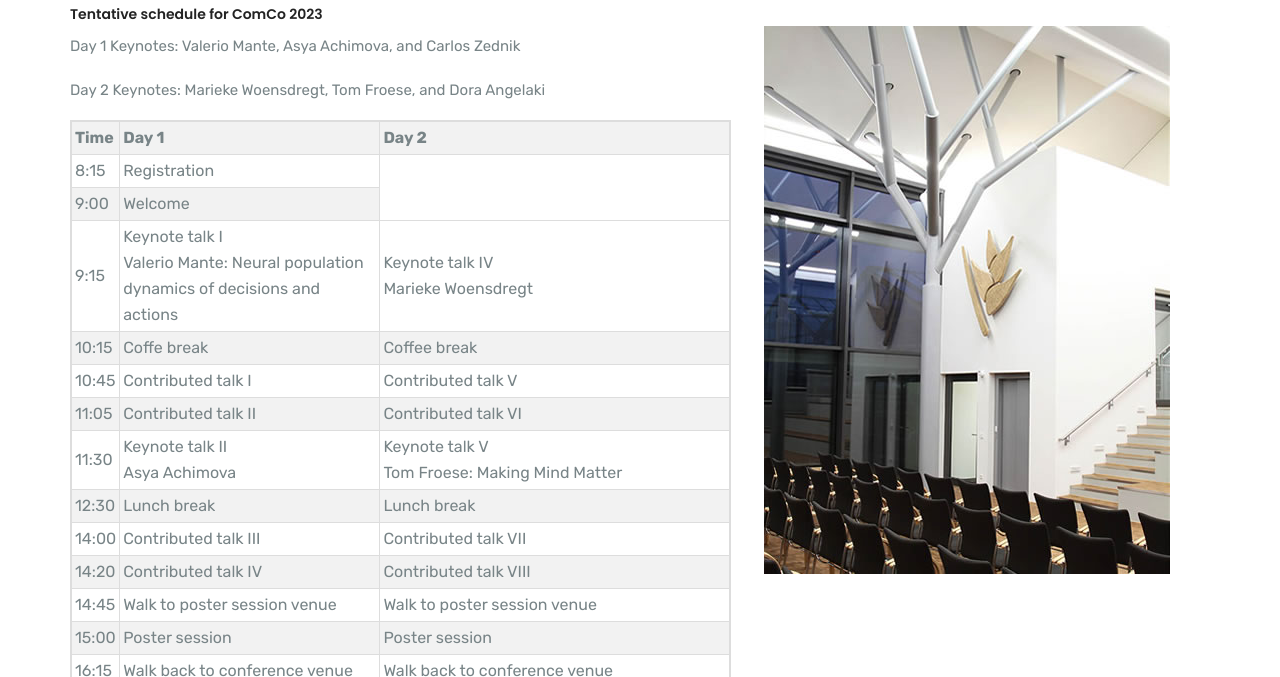
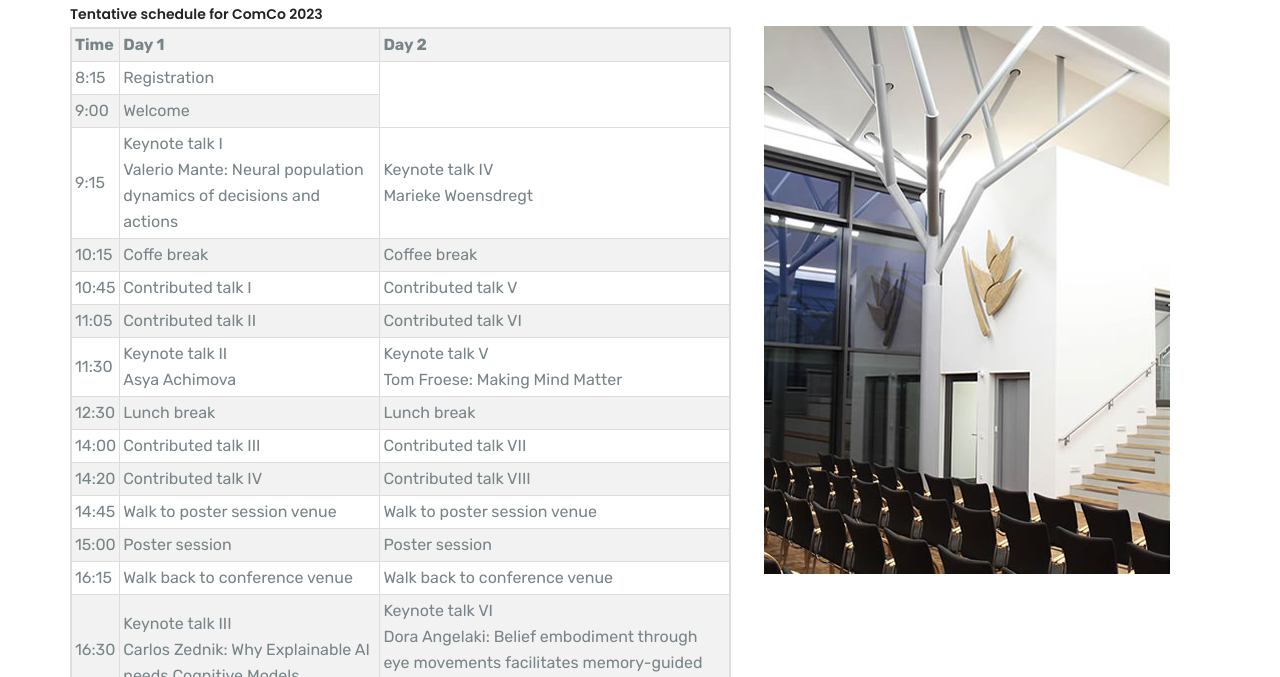
Before and after one commit to comco23/comco23.github.io, a Jekyll site: the page built from program.html, in a window 1280 px wide and 900 px high, scrolled down 347 px, cut to the strip 223-900 px from the top of the window. Built offline with Jekyll 4.4.1, drawn with Linux system fonts in a browser that asks for light colours.

Commit message:
schedule

```diff
--- a/program.html
+++ b/program.html
@@ -15,8 +15,6 @@ permalink: /program
 <div class="row">
   <div class="col-lg-7 col-md-7 col-sm-7 m-auto">
       <h6 class="program-text">Tentative schedule for ComCo 2023</h6>
-      <p class="program-text">Day 1 Keynotes: Valerio Mante, Asya Achimova, and Carlos Zednik</p>
-      <p class="program-text">Day 2 Keynotes: Marieke Woensdregt, Tom Froese, and Dora Angelaki</p>
       <!-- Your program table here -->
       <table class="program-grid">
           <thead>
@@ -50,7 +48,8 @@ permalink: /program
               </tr>
               <tr>
                 <td>10:45</td>
-                <td>Contributed talk I</td>
+                <td>Contributed talk I
+                </td>
                 <td>Contributed talk V</td>
               </tr>
               <tr>
```
